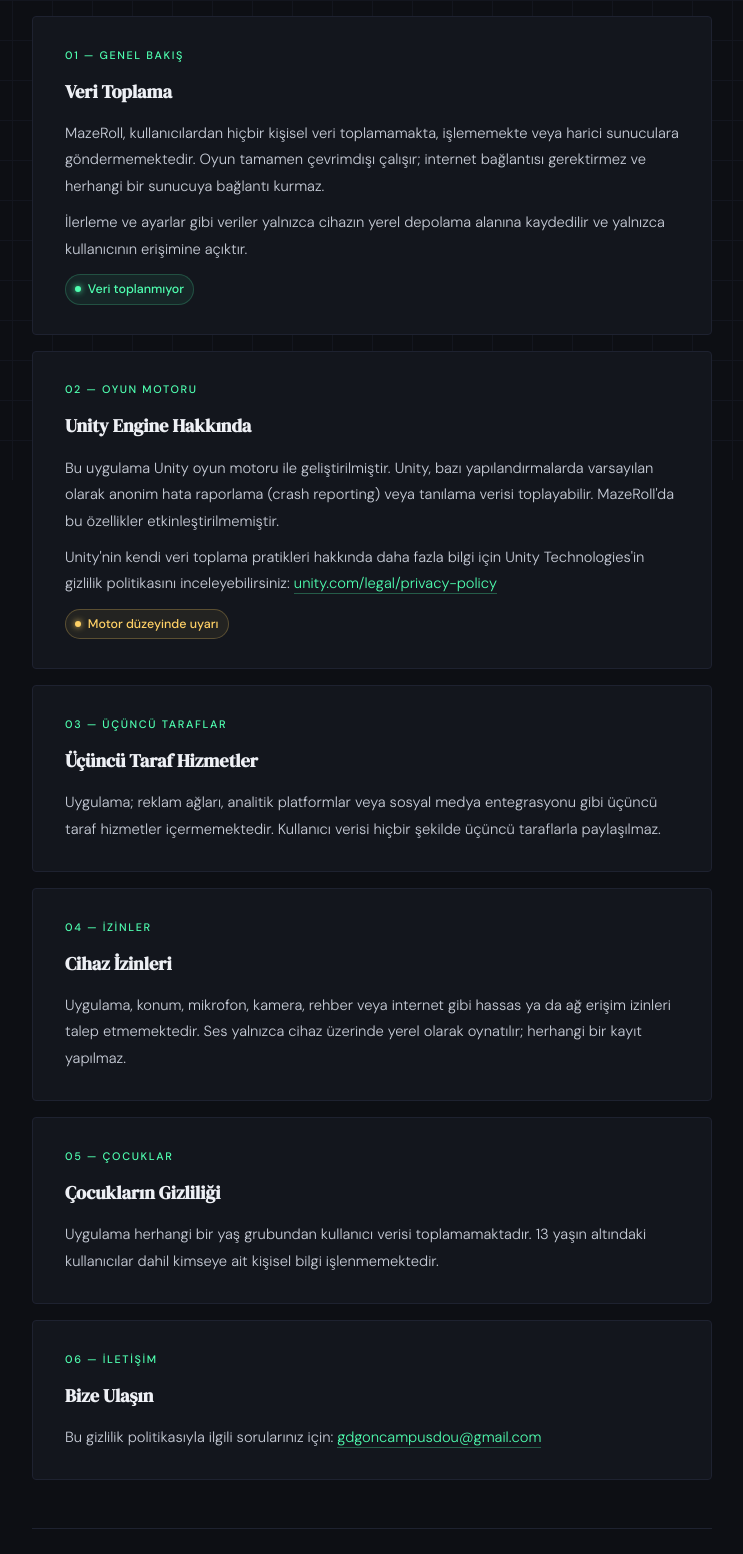
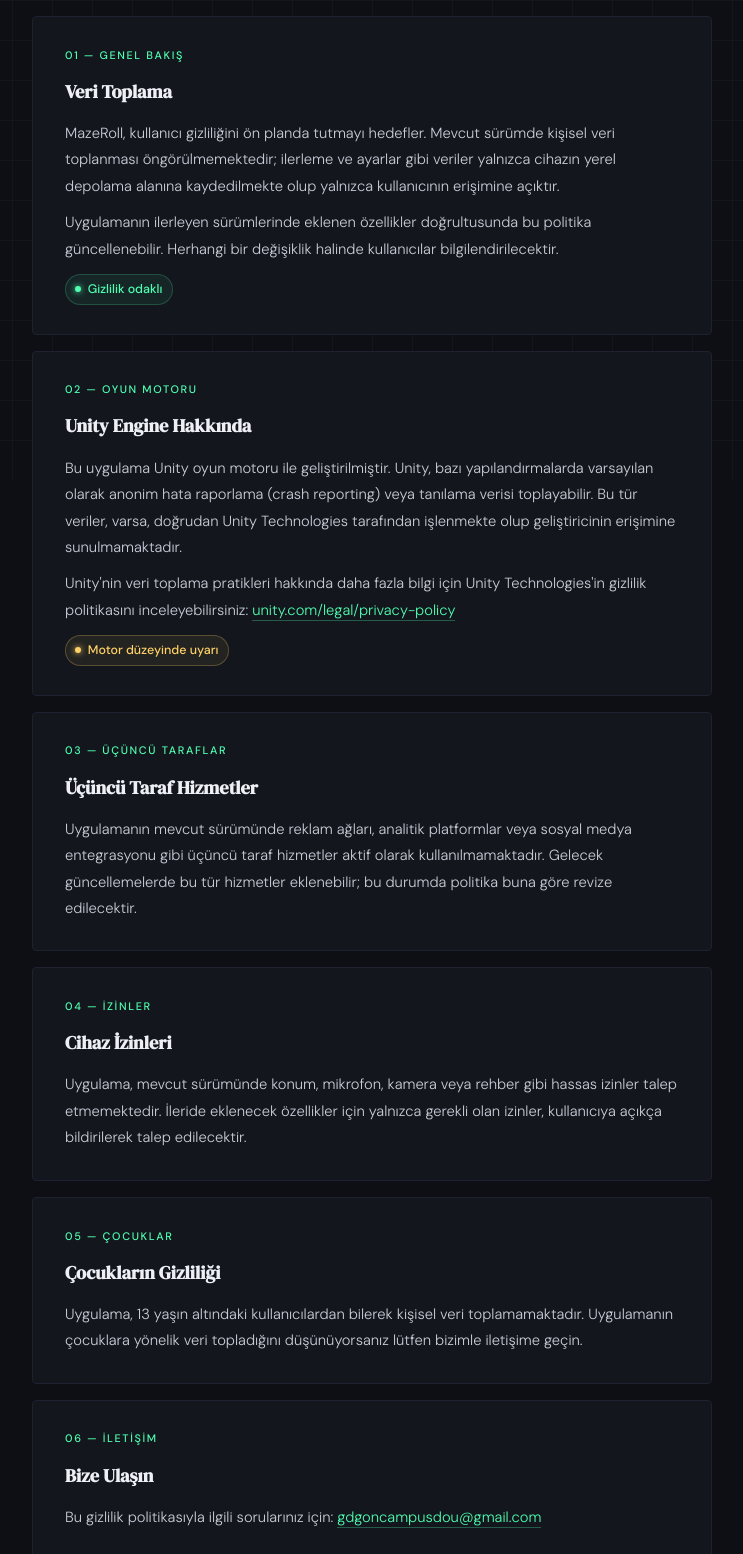
Before and after one commit to gdgoncampusdou/privacy-policy, a plain HTML site: page index.html in a window 1280 px wide. Shown: the part 320-1874 px from the top of the page, without its empty margins (268-1011 px from the left). Drawn offline with Linux system fonts and the light colour scheme.

Commit message:
Update index.html

```diff
--- a/index.html
+++ b/index.html
@@ -212,35 +212,35 @@
     <div class="section">
       <div class="section-label">01 — Genel Bakış</div>
       <h2>Veri Toplama</h2>
-      <p>MazeRoll, kullanıcılardan hiçbir kişisel veri toplamamakta, işlememekte veya harici sunuculara göndermemektedir. Oyun tamamen çevrimdışı çalışır; internet bağlantısı gerektirmez ve herhangi bir sunucuya bağlantı kurmaz.</p>
-      <p>İlerleme ve ayarlar gibi veriler yalnızca cihazın yerel depolama alanına kaydedilir ve yalnızca kullanıcının erişimine açıktır.</p>
-      <span class="chip">Veri toplanmıyor</span>
+      <p>MazeRoll, kullanıcı gizliliğini ön planda tutmayı hedefler. Mevcut sürümde kişisel veri toplanması öngörülmemektedir; ilerleme ve ayarlar gibi veriler yalnızca cihazın yerel depolama alanına kaydedilmekte olup yalnızca kullanıcının erişimine açıktır.</p>
+      <p>Uygulamanın ilerleyen sürümlerinde eklenen özellikler doğrultusunda bu politika güncellenebilir. Herhangi bir değişiklik halinde kullanıcılar bilgilendirilecektir.</p>
+      <span class="chip">Gizlilik odaklı</span>
     </div>
 
     <div class="section">
       <div class="section-label">02 — Oyun Motoru</div>
       <h2>Unity Engine Hakkında</h2>
-      <p>Bu uygulama Unity oyun motoru ile geliştirilmiştir. Unity, bazı yapılandırmalarda varsayılan olarak anonim hata raporlama (crash reporting) veya tanılama verisi toplayabilir. MazeRoll'da bu özellikler etkinleştirilmemiştir.</p>
-      <p>Unity'nin kendi veri toplama pratikleri hakkında daha fazla bilgi için Unity Technologies'in gizlilik politikasını inceleyebilirsiniz: <a class="contact-link" href="https://unity.com/legal/privacy-policy" target="_blank" rel="noopener">unity.com/legal/privacy-policy</a></p>
+      <p>Bu uygulama Unity oyun motoru ile geliştirilmiştir. Unity, bazı yapılandırmalarda varsayılan olarak anonim hata raporlama (crash reporting) veya tanılama verisi toplayabilir. Bu tür veriler, varsa, doğrudan Unity Technologies tarafından işlenmekte olup geliştiricinin erişimine sunulmamaktadır.</p>
+      <p>Unity'nin veri toplama pratikleri hakkında daha fazla bilgi için Unity Technologies'in gizlilik politikasını inceleyebilirsiniz: <a class="contact-link" href="https://unity.com/legal/privacy-policy" target="_blank" rel="noopener">unity.com/legal/privacy-policy</a></p>
       <span class="chip warn">Motor düzeyinde uyarı</span>
     </div>
 
     <div class="section">
       <div class="section-label">03 — Üçüncü Taraflar</div>
       <h2>Üçüncü Taraf Hizmetler</h2>
-      <p>Uygulama; reklam ağları, analitik platformlar veya sosyal medya entegrasyonu gibi üçüncü taraf hizmetler içermemektedir. Kullanıcı verisi hiçbir şekilde üçüncü taraflarla paylaşılmaz.</p>
+      <p>Uygulamanın mevcut sürümünde reklam ağları, analitik platformlar veya sosyal medya entegrasyonu gibi üçüncü taraf hizmetler aktif olarak kullanılmamaktadır. Gelecek güncellemelerde bu tür hizmetler eklenebilir; bu durumda politika buna göre revize edilecektir.</p>
     </div>
 
     <div class="section">
       <div class="section-label">04 — İzinler</div>
       <h2>Cihaz İzinleri</h2>
-      <p>Uygulama, konum, mikrofon, kamera, rehber veya internet gibi hassas ya da ağ erişim izinleri talep etmemektedir. Ses yalnızca cihaz üzerinde yerel olarak oynatılır; herhangi bir kayıt yapılmaz.</p>
+      <p>Uygulama, mevcut sürümünde konum, mikrofon, kamera veya rehber gibi hassas izinler talep etmemektedir. İleride eklenecek özellikler için yalnızca gerekli olan izinler, kullanıcıya açıkça bildirilerek talep edilecektir.</p>
     </div>
 
     <div class="section">
       <div class="section-label">05 — Çocuklar</div>
       <h2>Çocukların Gizliliği</h2>
-      <p>Uygulama herhangi bir yaş grubundan kullanıcı verisi toplamamaktadır. 13 yaşın altındaki kullanıcılar dahil kimseye ait kişisel bilgi işlenmemektedir.</p>
+      <p>Uygulama, 13 yaşın altındaki kullanıcılardan bilerek kişisel veri toplamamaktadır. Uygulamanın çocuklara yönelik veri topladığını düşünüyorsanız lütfen bizimle iletişime geçin.</p>
     </div>
 
     <div class="section">
```
